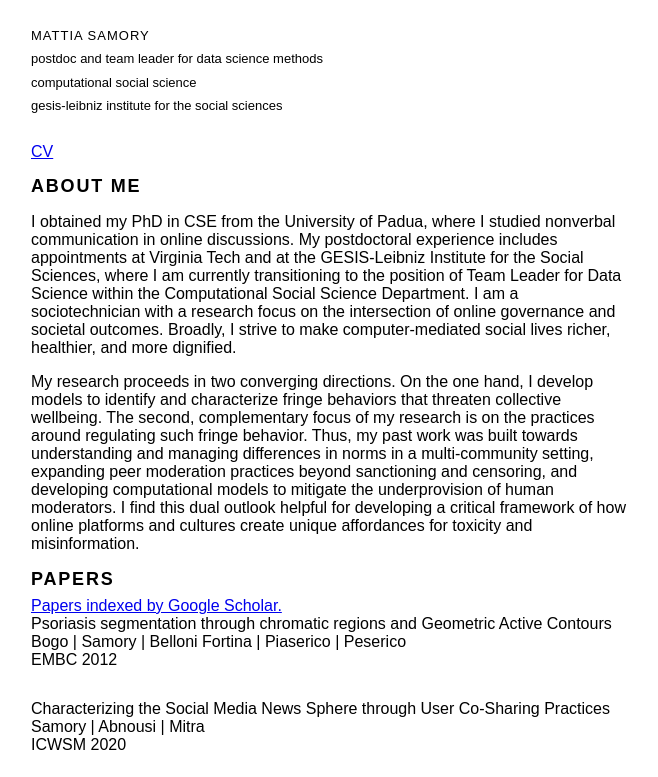
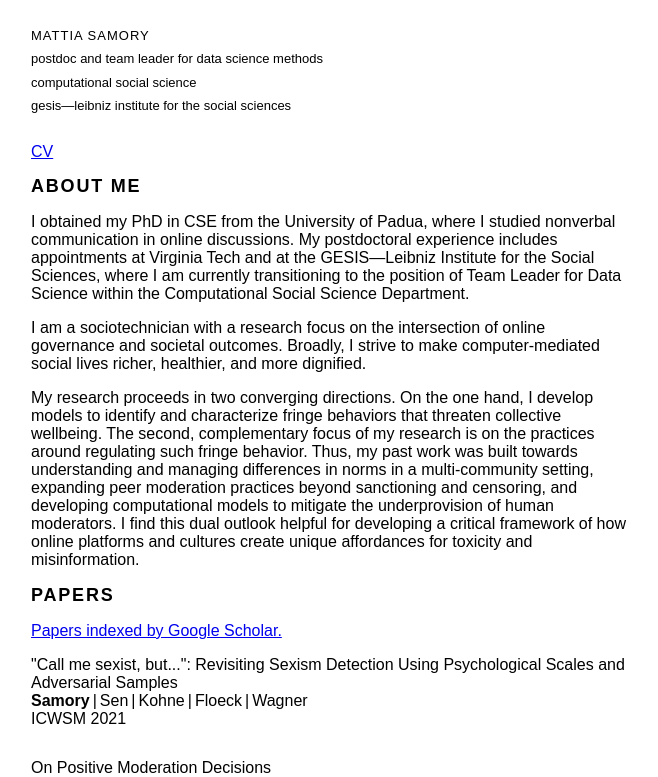
Before and after one commit to hide-ous/hide-ous.github.io, an Angular app: page / in a window 1280 px wide. Shown: the top 777 px of the page, without its empty margins (0-658 px from the left). Built offline with nearby package versions, Linux system fonts and the light colour scheme.

Commit message:
* basic styling, sort papers

```diff
--- a/src/app/aboutme/aboutme.component.html
+++ b/src/app/aboutme/aboutme.component.html
@@ -2,10 +2,11 @@
 
 <p class="description">I obtained my PhD in CSE from the University of Padua, where I studied nonverbal communication in online discussions.
   My postdoctoral experience includes appointments at Virginia Tech and
-  at the GESIS-Leibniz Institute for the Social Sciences, where I am currently transitioning to the
-  position of Team Leader for Data Science within the Computational Social Science Department. I am
+  at the GESIS—Leibniz Institute for the Social Sciences, where I am currently transitioning to the
+  position of Team Leader for Data Science within the Computational Social Science Department.</p>
+<p class="description">  I am
   a sociotechnician with a research focus on the intersection of online governance and societal
-  outcomes. Broadly, I strive to make computer-mediated social lives richer, healthier, and more dignified.</p>
+  outcomes. Broadly, I strive to make computer-mediated social lives richer, healthier, and more dignified.
 <p class="description">My research proceeds in two converging directions. On the one hand, I develop models to identify
   and characterize fringe behaviors that threaten collective wellbeing. The
   second, complementary focus of my research is on the practices around regulating such fringe
--- a/src/app/medallion/medallion.component.html
+++ b/src/app/medallion/medallion.component.html
@@ -2,5 +2,5 @@
   <p class="myname">Mattia Samory</p>
   <p class="affiliation">Postdoc and Team Leader for Data Science Methods</p>
   <p class="affiliation">Computational Social Science</p>
-  <p class="affiliation">GESIS-Leibniz Institute for the Social Sciences</p>
+  <p class="affiliation">GESIS—Leibniz Institute for the Social Sciences</p>
 </div>
--- a/src/app/paper/paper.component.html
+++ b/src/app/paper/paper.component.html
@@ -3,10 +3,10 @@
     <span class="papertitle">{{paper.title}}</span>
   </div>
   <div>
-    <span *ngFor="let author of paper.authors; last as isLast" class="paperauthor">
-      {{author.lastname}}
+    <div *ngFor="let author of paper.authors; last as isLast" class="paperauthor">
+      <span [ngClass]="{authorisme:author.lastname==='Samory'}">{{author.lastname}}</span>
       <span *ngIf="!isLast" class="divider">|</span>
-    </span>
+    </div>
   </div>
   <span class="papervenue">{{paper.venue}} {{paper.year}}</span>
 </div>
--- a/src/app/papers/papers.component.html
+++ b/src/app/papers/papers.component.html
@@ -1,5 +1,5 @@
 <h2>Papers</h2>
-<div>
-<a href="https://scholar.google.com/citations?user=m5hUWjsAAAAJ&hl=en">Papers indexed by Google Scholar.</a>
-</div>
+<p>
+  <a href="https://scholar.google.com/citations?user=m5hUWjsAAAAJ&hl=en">Papers indexed by Google Scholar.</a>
+</p>
 <app-paper *ngFor="let paper of papers" [paper]="paper"></app-paper>
--- a/src/app/papers/papers.ts
+++ b/src/app/papers/papers.ts
@@ -29,6 +29,8 @@ export const AUTHORS: { [id: string] : Author; } = {
   'Marcella': {lastname: 'Mandanici', firstname:'Marcella'},
   'Sergio': {lastname: 'Canazza', firstname:'Sergio'},
 }
+
+export const ME = AUTHORS['me']
 
 export const PAPERS: Paper[] = [
   {
@@ -407,4 +409,12 @@ export const PAPERS: Paper[] = [
       '}\n',
     formatted: 'Phadke, S., Lloyd, J., Hawdon, J., Samory, M., & Mitra, T. (2018). Framing Hate with Hate Frames: Designing the Codebook. Proceedings of the ACM Extended Abstracts, (CSCW). Retrieved from https://dl.acm.org/doi/10.1145/3272973.3274055'
   },
-]
+].sort(function(a: Paper, b: Paper){
+  if (a.year < b.year) return 1;
+  if (a.year > b.year) return -1;
+  if (a.year === b.year) {
+    if (a.authors[0].lastname==='Samory') return -1;
+    return 1;
+  }
+  return 0;
+})
--- a/src/styles.css
+++ b/src/styles.css
@@ -1,6 +1,5 @@
 body{
   font-family: 'Monserrat', sans-serif;
-  font-weight: 400;
   margin-left: 31px;
 
 }
@@ -26,7 +25,19 @@ h2{
 }
 .paper{
   margin-bottom: 31px;
+  max-width: 600px;
+}
+.paperauthor{
+  display: inline;
+}
+.paperauthor .authorisme{
+  font-weight: bold;
 }
 .description{
   max-width: 600px;
 }
+
+.divider {
+  margin-left: 3px;
+  margin-right: 3px;
+}
```
